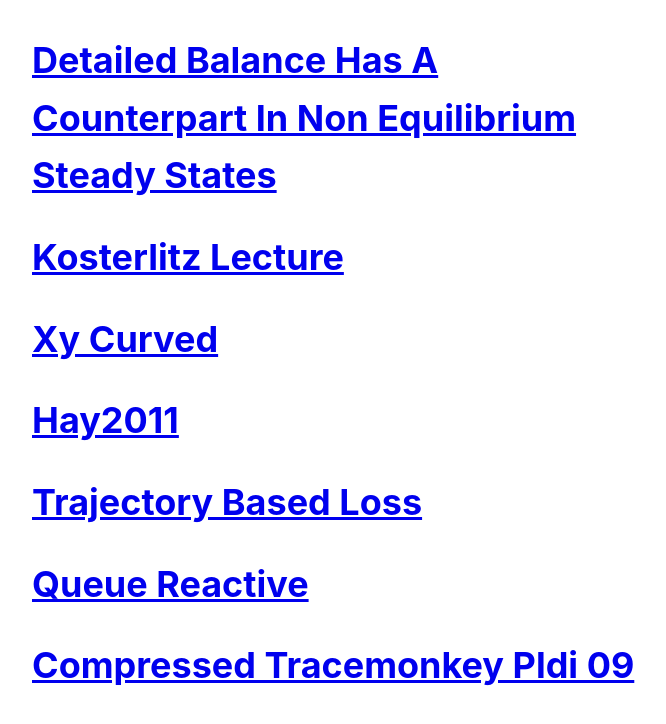
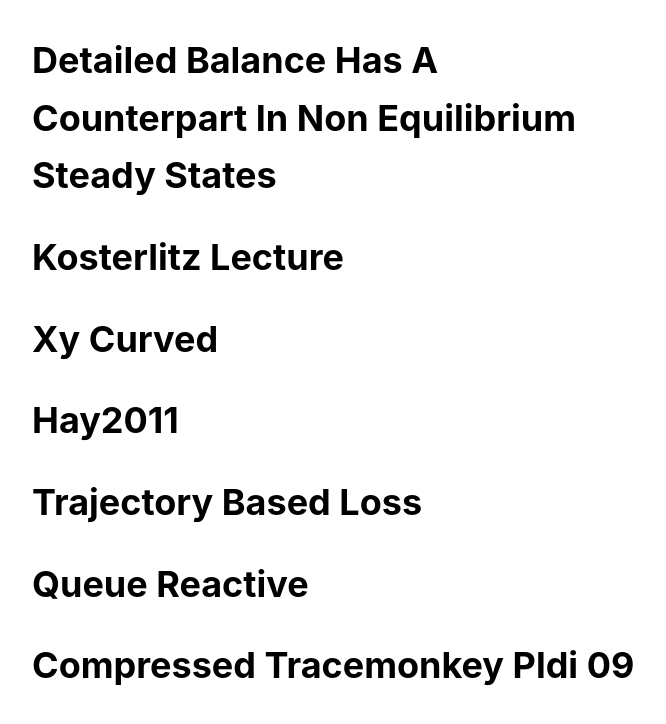
Before and after one commit to llandsmeer/reader, a plain HTML site: page index.html in a window 1280 px wide. Shown: the whole page, without its empty margins (304-970 px from the left). Drawn offline with Linux system fonts and the light colour scheme.

Commit message:
2022-11-15T23:42:49+01:00

```diff
--- a/index.html
+++ b/index.html
@@ -10,6 +10,13 @@
       padding: 2rem;
       margin: auto;
     }
+    a {
+        text-decoration: none;
+        color: black;
+    }
+    a:hover {
+        text-decoration: underline;
+    }
 </style>
 
 <h1><a href="/Detailed_balance_has_a_counterpart_in_non_equilibrium_steady_states_pdf.html">Detailed Balance Has A Counterpart In Non Equilibrium Steady States</a></h1>
```
